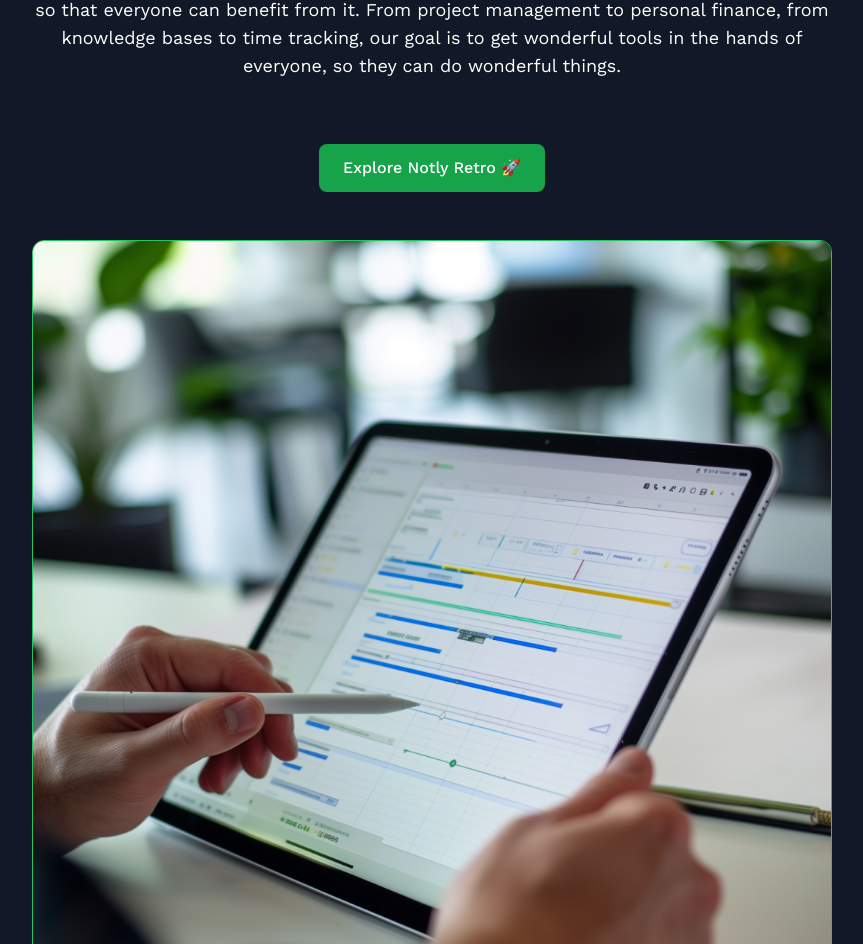
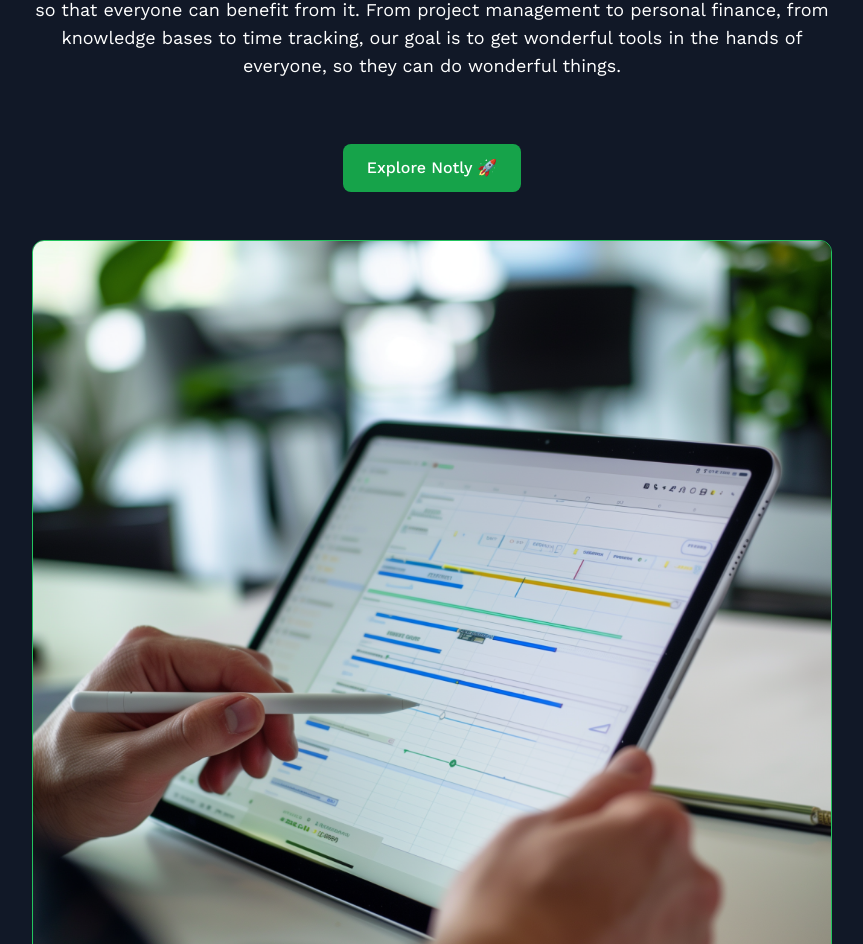
Before and after one commit to fhswno/offquest-website, a Next.js app: page / in a window 1280 px wide. Shown: the part 2652-3596 px from the top of the page, without its empty margins (208-1071 px from the left). Built offline with nearby package versions, Linux system fonts and the light colour scheme.

Commit message:
Update Notly Retro link to Notly in Software component

```diff
--- a/src/components/Homepage/Software.tsx
+++ b/src/components/Homepage/Software.tsx
@@ -36,9 +36,9 @@ const Software = () => {
         </p>
         <Link
           className="px-6 py-3 mt-4 font-medium text-white transition duration-500 ease-in-out transform bg-green-600 rounded-lg hover:bg-green-800 focus:shadow-outline focus:outline-none focus:ring-2 ring-offset-current ring-offset-2"
-          href="/notly-retro"
+          href="/notly"
         >
-          Explore Notly Retro <span>🚀</span>
+          Explore Notly <span>🚀</span>
         </Link>
         <Image
           src="/software.png"
```
